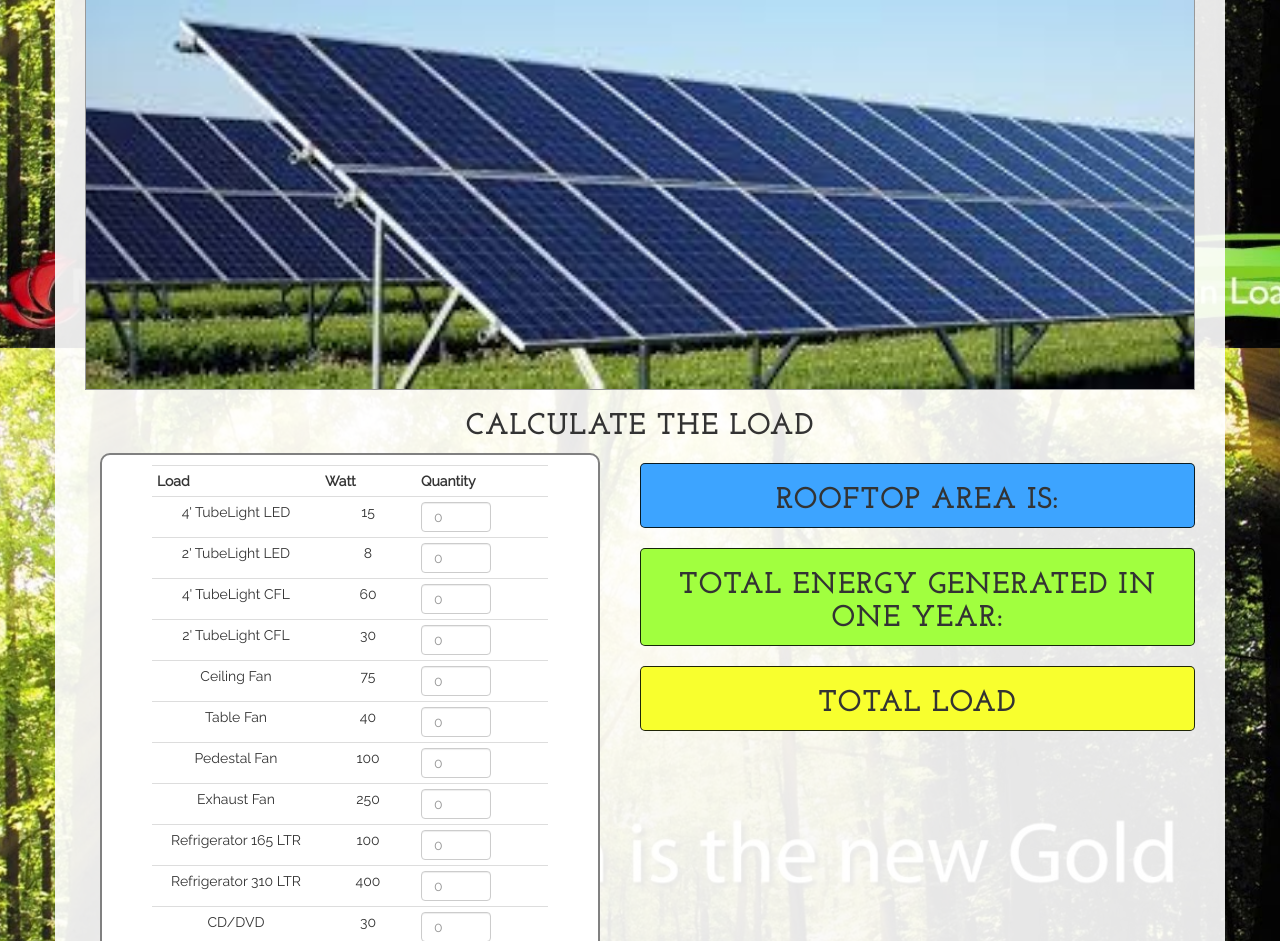
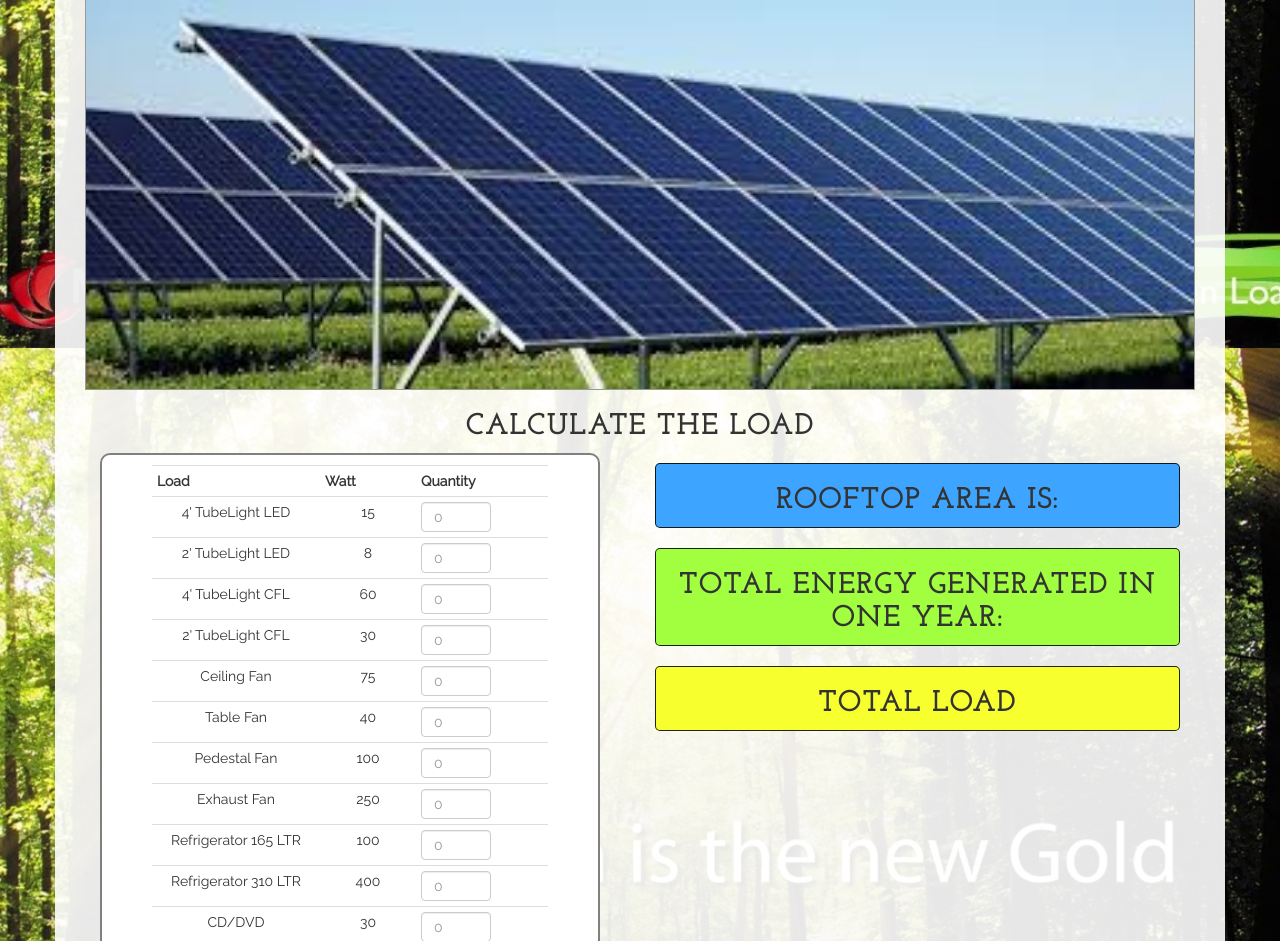
Before and after one commit to Priyanka-Lubal/Prashant-Solar, a PHP site: page /site/calculator.php in a window 1280 px wide. Shown: the part 452-1393 px from the top of the page. Run offline with PHP 8.4, Linux system fonts and the light colour scheme.

Commit message:
boottrap changes

```diff
--- a/site/calculator.php
+++ b/site/calculator.php
@@ -58,7 +58,7 @@
                 <h2>Calculate the Load
                     <br>
                 </h2>
-                <div class="col-md-8" style="float: left; width: 50%">
+                <div class="col-md-6">
 
                     <script>
                         function calc_load() {
@@ -234,7 +234,7 @@
                             </tr>
                             <tr>
                                 <td><b>Total Load</b></td>
-                                <td>
+                                <td></td>
                                 <td><input type="text" name="total_load" id="total_load" value="0" class="form-control"
                                            style="max-width:100px; max-height:30px;">
                                     <div class="error_holder"></div>
@@ -245,7 +245,8 @@
                     </form>
 
                 </div>
-                <div id="right" style="float: right; width: 50%">
+
+                <div class="col-md-6">
                     <p>
                     <div class="boxed red">
                         <h2>Rooftop area is:<span id="rooftop"></span></h2>
@@ -259,6 +260,7 @@
                         <h2>Total Load<span id="load"></span></h2>
                     </div>
                 </div>
+
             </div>
         </div>
     </div>
```
